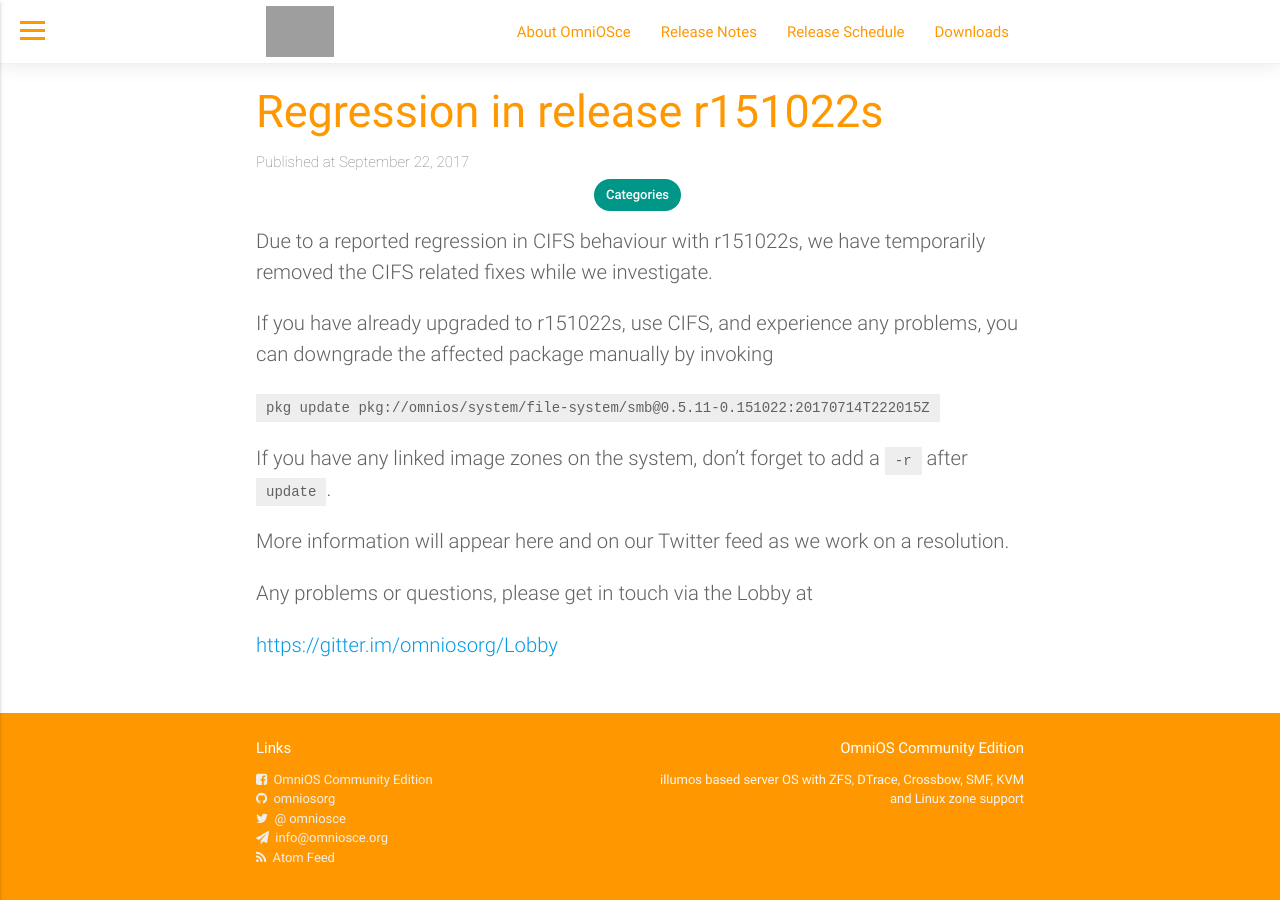
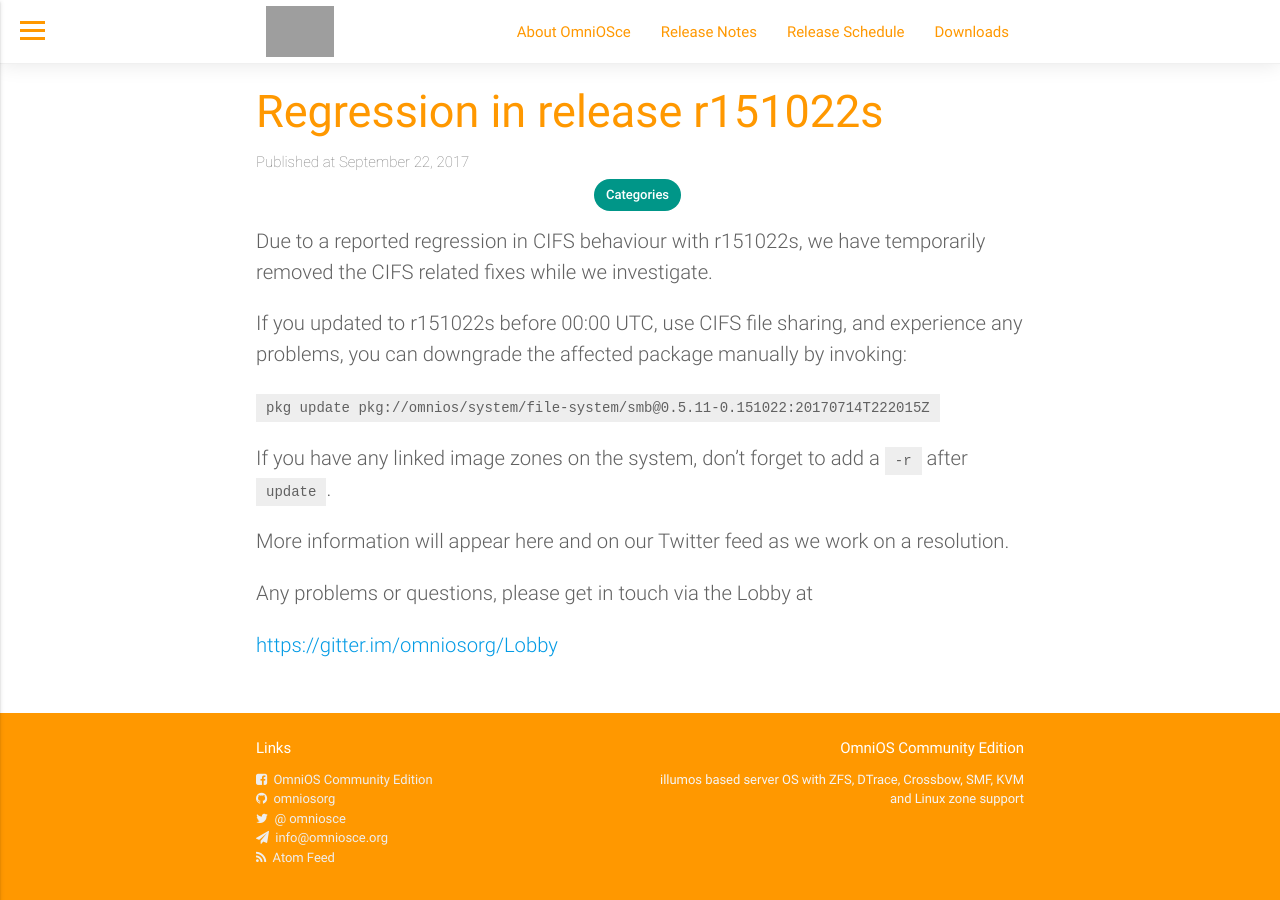
Before and after one commit to omniosorg/omniosorg.github.io, a Jekyll site: the page built from _posts/2017-09-22-update-022s.md, in a window 1280 px wide. Built offline with Jekyll 4.4.1, drawn with Linux system fonts in a browser that asks for light colours; grey boxes are pictures that could not be loaded.

Commit message:
add reversion time

```diff
--- a/_posts/2017-09-22-update-022s.md
+++ b/_posts/2017-09-22-update-022s.md
@@ -6,8 +6,9 @@
 Due to a reported regression in CIFS behaviour with r151022s, we have
 temporarily removed the CIFS related fixes while we investigate.
 
-If you have already upgraded to r151022s, use CIFS, and experience any
-problems, you can downgrade the affected package manually by invoking
+If you updated to r151022s before 00:00 UTC, use CIFS file sharing,
+and experience any problems, you can downgrade the affected package
+manually by invoking:
 
 `pkg update pkg://omnios/system/file-system/smb@0.5.11-0.151022:20170714T222015Z`
 
```
